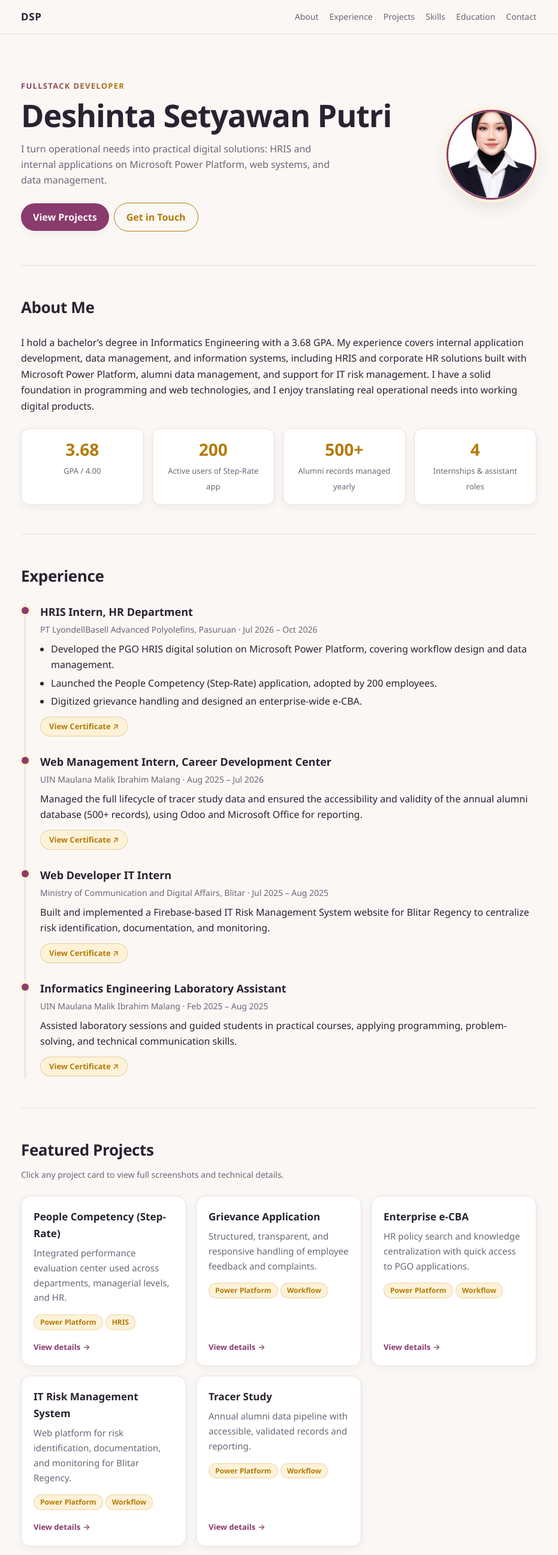
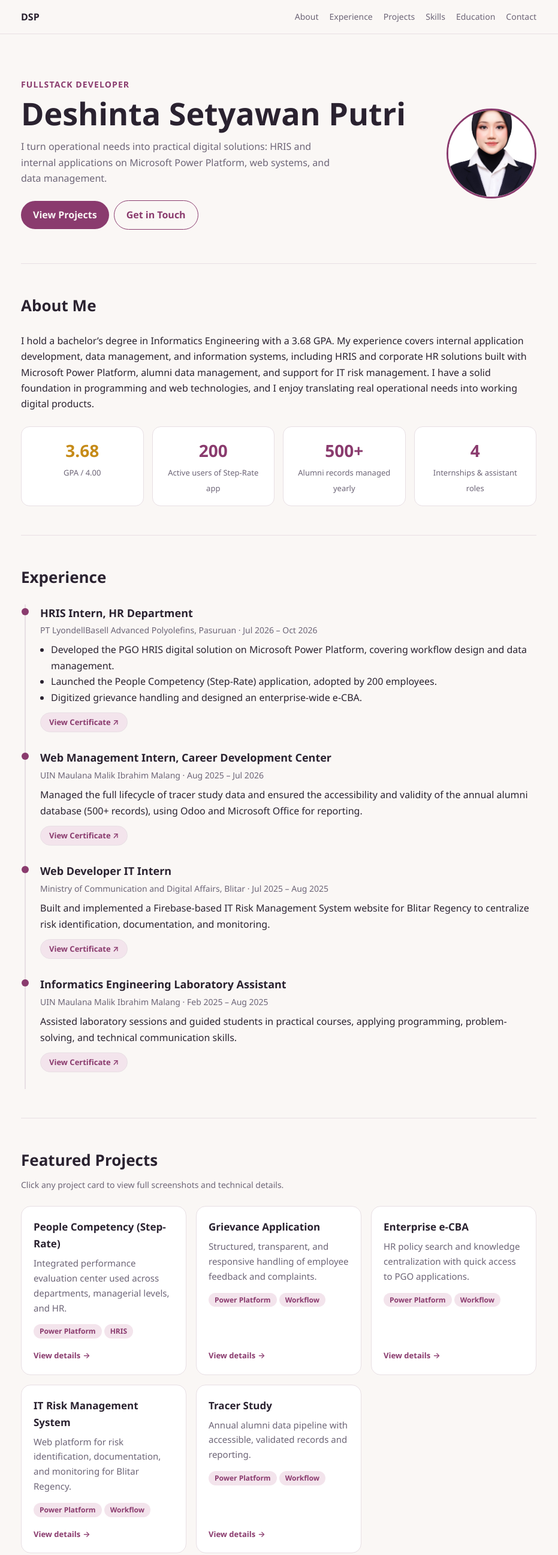
Before and after one commit to deshintasetyawan/portofolio, a plain HTML site: page index.html in a window 1280 px wide. Shown: the top 2593 px of the page at 60% size, without its empty margins (175-1106 px from the left). Drawn offline with Linux system fonts and the light colour scheme.

Commit message:
Add files via upload

```diff
--- a/style.css
+++ b/style.css
@@ -5,11 +5,9 @@
   --muted: #6d6577;
   --accent: #8a3b6e;
   --accent-soft: #f3e4ec;
-  --accent-2: #b47b08;
-  --accent-2-soft: #fdf2d8;
+  --accent-2: #c68b18;
+  --accent-2-soft: #fcf4e3;
   --line: #e8dfe4;
-  --shadow-sm: 0 4px 14px rgba(42, 34, 48, 0.05);
-  --shadow-md: 0 12px 28px rgba(42, 34, 48, 0.11);
   box-sizing: border-box;
   padding-top: env(safe-area-inset-top, 0px);
   padding-bottom: env(safe-area-inset-bottom, 0px);
@@ -22,11 +20,9 @@
     --muted: #a99fb3;
     --accent: #e08fc0;
     --accent-soft: #35232f;
-    --accent-2: #f5b841;
-    --accent-2-soft: #332610;
+    --accent-2: #f2be54;
+    --accent-2-soft: #2e2414;
     --line: #3a3041;
-    --shadow-sm: 0 6px 18px rgba(0, 0, 0, 0.22);
-    --shadow-md: 0 14px 32px rgba(0, 0, 0, 0.36);
     color-scheme: dark;
   }
 }
@@ -37,19 +33,13 @@
   --muted: #a99fb3;
   --accent: #e08fc0;
   --accent-soft: #35232f;
-  --accent-2: #f5b841;
-  --accent-2-soft: #332610;
+  --accent-2: #f2be54;
+  --accent-2-soft: #2e2414;
   --line: #3a3041;
-  --shadow-sm: 0 6px 18px rgba(0, 0, 0, 0.22);
-  --shadow-md: 0 14px 32px rgba(0, 0, 0, 0.36);
   color-scheme: dark;
 }
 * {
   box-sizing: border-box;
-}
-::selection {
-  background: var(--accent-2-soft);
-  color: var(--accent-2);
 }
 html {
   scroll-behavior: smooth;
@@ -65,7 +55,6 @@ body {
     -apple-system,
     Roboto,
     sans-serif;
-  -webkit-font-smoothing: antialiased;
 }
 body::before {
   content: "";
@@ -78,15 +67,6 @@ body::before {
 a {
   color: var(--accent);
   text-decoration: none;
-  transition:
-    color 0.2s ease,
-    opacity 0.2s ease;
-}
-a:focus-visible,
-button:focus-visible {
-  outline: 2px solid var(--accent-2);
-  outline-offset: 3px;
-  border-radius: 6px;
 }
 .wrap {
   max-width: 900px;
@@ -96,9 +76,7 @@ button:focus-visible {
 header {
   position: sticky;
   top: env(safe-area-inset-top, 0px);
-  background: color-mix(in srgb, var(--bg) 86%, transparent);
-  backdrop-filter: blur(10px);
-  -webkit-backdrop-filter: blur(10px);
+  background: var(--bg);
   border-bottom: 1px solid var(--line);
   z-index: 9;
 }
@@ -111,8 +89,6 @@ nav {
 }
 nav .logo {
   font-weight: 700;
-  font-size: 17px;
-  letter-spacing: 0.04em;
   color: var(--text);
 }
 nav ul {
@@ -122,19 +98,14 @@ nav ul {
   margin: 0;
   padding: 0;
   overflow-x: auto;
-  scrollbar-width: none;
   font-size: 14px;
-}
-nav ul::-webkit-scrollbar {
-  display: none;
 }
 nav ul a {
   color: var(--muted);
   white-space: nowrap;
-  font-weight: 500;
 }
 nav ul a:hover {
-  color: var(--accent-2);
+  color: var(--accent);
 }
 .hero {
   display: grid;
@@ -144,20 +115,15 @@ nav ul a:hover {
   padding: 72px 0 56px;
 }
 .hero .eyebrow {
-  display: inline-block;
-  background: linear-gradient(90deg, var(--accent), var(--accent-2));
-  -webkit-background-clip: text;
-  background-clip: text;
-  color: transparent;
-  font-weight: 700;
-  font-size: 13px;
-  letter-spacing: 0.1em;
+  color: var(--accent);
+  font-weight: 600;
+  font-size: 14px;
+  letter-spacing: 0.08em;
   text-transform: uppercase;
 }
 h1 {
   font-size: clamp(32px, 6vw, 52px);
   line-height: 1.1;
-  letter-spacing: -0.02em;
   margin: 8px 0 14px;
 }
 .hero p {
@@ -169,11 +135,7 @@ h1 {
   width: 150px;
   height: 150px;
   border-radius: 50%;
-  background: radial-gradient(
-    circle at 30% 25%,
-    var(--accent-2-soft),
-    var(--accent-soft)
-  );
+  background: var(--accent-soft);
   color: var(--accent);
   display: flex;
   align-items: center;
@@ -181,16 +143,6 @@ h1 {
   font-size: 48px;
   font-weight: 700;
   border: 3px solid var(--accent);
-  box-shadow:
-    0 0 0 5px var(--accent-2-soft),
-    var(--shadow-md);
-  transition:
-    transform 0.25s ease,
-    border-color 0.25s ease;
-}
-.avatar:hover {
-  transform: scale(1.03);
-  border-color: var(--accent-2);
 }
 .btn {
   display: inline-block;
@@ -200,25 +152,21 @@ h1 {
   color: var(--bg);
   font-weight: 600;
   margin-right: 8px;
-  box-shadow: var(--shadow-sm);
   transition:
-    transform 0.2s ease,
-    box-shadow 0.2s ease,
-    opacity 0.2s ease;
+    transform 0.2s,
+    opacity 0.2s;
 }
 .btn:hover {
-  transform: translateY(-2px);
-  box-shadow: var(--shadow-md);
-  opacity: 0.96;
+  transform: translateY(-1px);
+  opacity: 0.95;
 }
 .btn.alt {
   background: transparent;
-  color: var(--accent-2);
-  border: 1.5px solid var(--accent-2);
-  box-shadow: none;
+  color: var(--accent);
+  border: 1.5px solid var(--accent);
 }
 .btn.alt:hover {
-  background: var(--accent-2-soft);
+  background: var(--accent-soft);
 }
 section {
   padding: 48px 0;
@@ -226,7 +174,6 @@ section {
 }
 h2 {
   font-size: 26px;
-  letter-spacing: -0.015em;
   margin: 0 0 24px;
 }
 .stats {
@@ -239,25 +186,23 @@ h2 {
   background: var(--surface);
   border: 1px solid var(--line);
   border-radius: 14px;
-  padding: 18px 16px;
+  padding: 16px;
   text-align: center;
-  box-shadow: var(--shadow-sm);
   transition:
-    transform 0.2s ease,
-    border-color 0.2s ease,
-    box-shadow 0.2s ease;
+    border-color 0.2s,
+    transform 0.2s;
 }
 .stat:hover {
-  transform: translateY(-3px);
   border-color: var(--accent-2);
-  box-shadow: var(--shadow-md);
+  transform: translateY(-2px);
 }
 .stat b {
   display: block;
   font-size: 28px;
-  line-height: 1.2;
+  color: var(--accent);
+}
+.stat:first-child b {
   color: var(--accent-2);
-  margin-bottom: 4px;
 }
 .stat span {
   font-size: 13px;
@@ -271,9 +216,6 @@ h2 {
   position: relative;
   padding: 0 0 28px 24px;
 }
-.item:last-child {
-  padding-bottom: 4px;
-}
 .item::before {
   content: "";
   position: absolute;
@@ -283,7 +225,6 @@ h2 {
   height: 12px;
   border-radius: 50%;
   background: var(--accent);
-  box-shadow: 0 0 0 4px var(--accent-2-soft);
 }
 .item h3 {
   margin: 0;
@@ -302,9 +243,6 @@ h2 {
 .item ul {
   padding-left: 18px;
 }
-.item li + li {
-  margin-top: 4px;
-}
 .grid {
   display: grid;
   grid-template-columns: repeat(auto-fit, minmax(250px, 1fr));
@@ -320,28 +258,26 @@ a.card {
   padding: 20px;
   color: inherit;
   cursor: pointer;
-  box-shadow: var(--shadow-sm);
   transition:
-    transform 0.22s ease,
-    border-color 0.22s ease,
-    box-shadow 0.22s ease;
+    transform 0.2s,
+    border-color 0.2s,
+    box-shadow 0.2s;
 }
 .card h3 {
   margin: 0 0 6px;
   font-size: 17px;
-  transition: color 0.2s ease;
 }
 .card p {
-  margin: 0 0 14px;
+  margin: 0 0 12px;
   color: var(--muted);
   font-size: 15px;
 }
 a.card:hover {
   transform: translateY(-4px);
   border-color: var(--accent-2);
-  box-shadow: var(--shadow-md);
+  box-shadow: 0 8px 24px rgba(0, 0, 0, 0.14);
 }
-a.card:hover h3 {
+a.card:hover .card-cta {
   color: var(--accent-2);
 }
 .card-cta {
@@ -353,22 +289,18 @@ a.card:hover h3 {
   display: inline-flex;
   align-items: center;
   gap: 4px;
-  transition: color 0.2s ease;
-}
-a.card:hover .card-cta {
-  color: var(--accent-2);
+  transition: color 0.2s;
 }
 .card-cta span {
-  transition: transform 0.2s ease;
+  transition: transform 0.2s;
 }
 a.card:hover .card-cta span {
   transform: translateX(4px);
 }
 .tag {
   display: inline-block;
-  background: var(--accent-2-soft);
-  color: var(--accent-2);
-  border: 1px solid color-mix(in srgb, var(--accent-2) 24%, transparent);
+  background: var(--accent-soft);
+  color: var(--accent);
   border-radius: 999px;
   padding: 2px 10px;
   font-size: 12px;
@@ -381,11 +313,11 @@ a.card:hover .card-cta span {
   gap: 16px;
 }
 .skills h3 {
-  font-size: 14px;
+  font-size: 15px;
   margin: 0 0 10px;
   color: var(--muted);
   text-transform: uppercase;
-  letter-spacing: 0.07em;
+  letter-spacing: 0.06em;
 }
 .contact {
   text-align: center;
@@ -416,9 +348,6 @@ footer {
   nav .logo {
     display: none;
   }
-  .btn {
-    margin-bottom: 8px;
-  }
 }
 .org-wrap {
   margin-top: 16px;
@@ -426,14 +355,13 @@ footer {
   background: var(--surface);
   border: 1px solid var(--line);
   border-radius: 12px;
-  box-shadow: var(--shadow-sm);
 }
 .org-label {
   font-size: 12px;
   font-weight: 700;
   text-transform: uppercase;
-  letter-spacing: 0.07em;
-  color: var(--accent-2);
+  letter-spacing: 0.06em;
+  color: var(--accent);
   margin: 0 0 12px;
 }
 .org-item {
@@ -463,10 +391,6 @@ footer {
   margin: 28px 0 12px;
   font-weight: 600;
   font-size: 14px;
-  color: var(--accent-2);
-}
-.back-link:hover {
-  color: var(--accent);
 }
 .proj-hero {
   padding: 12px 0 32px;
@@ -492,16 +416,6 @@ footer {
   border: 1px solid var(--line);
   border-radius: 14px;
   overflow: hidden;
-  box-shadow: var(--shadow-sm);
-  transition:
-    transform 0.2s ease,
-    border-color 0.2s ease,
-    box-shadow 0.2s ease;
-}
-.gallery figure:hover {
-  transform: translateY(-3px);
-  border-color: var(--accent-2);
-  box-shadow: var(--shadow-md);
 }
 .gallery img {
   width: 100%;
@@ -509,7 +423,7 @@ footer {
   display: block;
 }
 .gallery figcaption {
-  padding: 12px 14px;
+  padding: 10px 14px;
   font-size: 13px;
   color: var(--muted);
 }
@@ -527,14 +441,13 @@ footer {
   padding: 5px 14px;
   font-size: 13px;
   font-weight: 600;
-  color: var(--accent-2);
-  background: var(--accent-2-soft);
-  border: 1px solid color-mix(in srgb, var(--accent-2) 30%, transparent);
+  color: var(--accent);
+  background: var(--accent-soft);
+  border: 1px solid var(--line);
   border-radius: 999px;
   transition:
-    transform 0.2s ease,
-    border-color 0.2s ease,
-    background 0.2s ease;
+    transform 0.2s,
+    border-color 0.2s;
 }
 .cert-btn:hover {
   transform: translateY(-1px);
```
